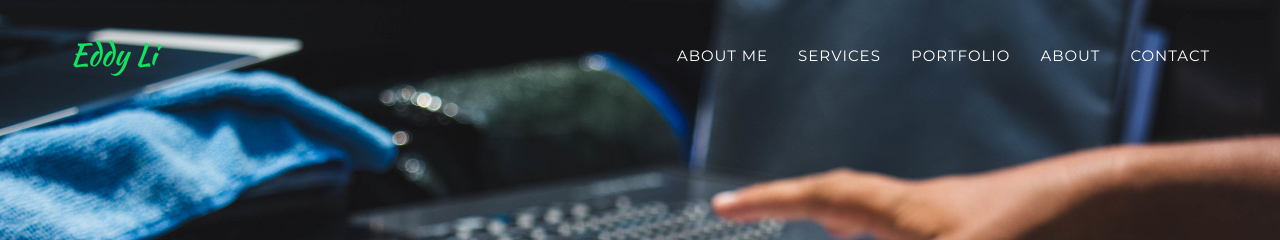
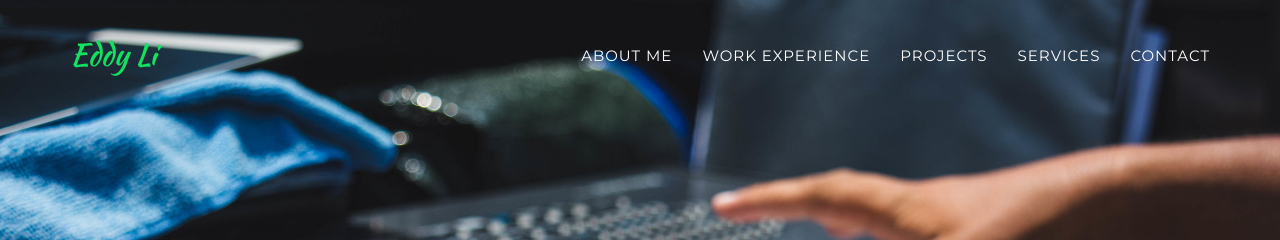
Before and after one commit to NEUDitao/NEUDitao.github.io, a Jekyll site: the page built from index.html, in a window 1280 px wide and 1400 px high. Shown: the top 240 px of the window. Built offline with Jekyll 4.4.1, drawn with Linux system fonts in a browser that asks for light colours; some web fonts are replaced; some of the changed text lies outside the part shown.

Commit message:
added contact me, removed aux sections

```diff
--- a/_includes/.#aboutme.html
+++ /dev/null
@@ -1 +0,0 @@
-edli@C02YK04PLVCF.84724
--- a/_includes/aboutme.html
+++ b/_includes/aboutme.html
@@ -24,7 +24,6 @@
                  </a>
                  </li>
                  {% endfor %}
-
                  </ul>
                  </div>
                  </div>
--- a/_includes/contact.html
+++ b/_includes/contact.html
@@ -1,12 +1,12 @@
-<section id="contact">
+<section id="contact" class="bg-white">
         <div class="container">
             <div class="row">
                 <div class="col-lg-12 text-center">
-                    <h2 class="section-heading">Contact Us</h2>
-                    <h3 class="section-subheading text-muted">Lorem ipsum dolor sit amet consectetur.</h3>
+                    <h4 class="section-heading">Contact Me</h2>
+                    <p class="text-muted body">For all inquiries, including project ideas, commissions, and employment opportunities, or just general questions, feel free to email me at <a href="mailto:li.edwa@northeastern.edu">li.edwa@northeastern.edu</a>, or reach out on Facebook Messenger!</h3>
                 </div>
             </div>
-            <div class="row">
+            <!-- <div class="row">
                  <div class="col-lg-12">
                  <form name="sentMessage" id="contactForm" novalidate>
                  <div class="row">
@@ -38,6 +38,6 @@
                  </div>
                  </form>
                  </div>
-            </div>
+            </div>-->
         </div>
     </section>
--- a/_includes/header.html
+++ b/_includes/header.html
@@ -22,15 +22,14 @@
                         <a class="page-scroll" href="#team">About Me</a>
                     </li>
                     <li>
+                        <a class="page-scroll" href="#about">Work Experience</a>
+                    </li>
+		    <li>
+                        <a class="page-scroll" href="#portfolio">Projects</a>
+                    </li>
+		    <li>
                         <a class="page-scroll" href="#services">Services</a>
                     </li>
-                    <li>
-                        <a class="page-scroll" href="#portfolio">Portfolio</a>
-                    </li>
-                    <li>
-                        <a class="page-scroll" href="#about">About</a>
-                    </li>
-
                     <li>
                         <a class="page-scroll" href="#contact">Contact</a>
                     </li>
--- a/_layouts/default.html
+++ b/_layouts/default.html
@@ -14,8 +14,6 @@
 
 	{% include contact.html %}
 	{% include footer.html %}
-	{% include services.html %}
-	{% include clients.html %}
 	{% include modals.html %}
 	{% include js.html %}
 
```
Also changed, not shown: _includes/css/agency.css (+3 -6 lines). Lines whose indentation alone changed are shown as unchanged.
